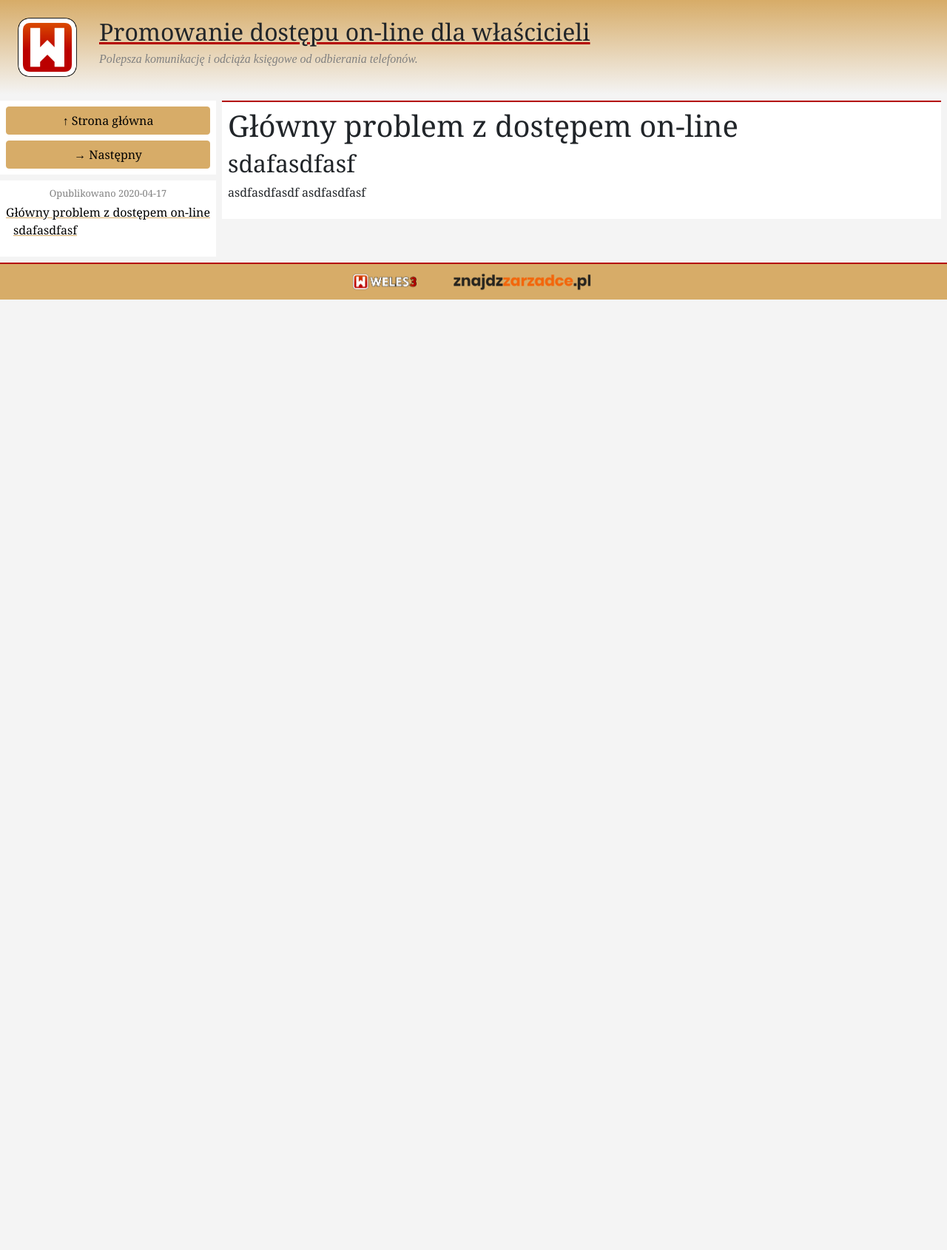
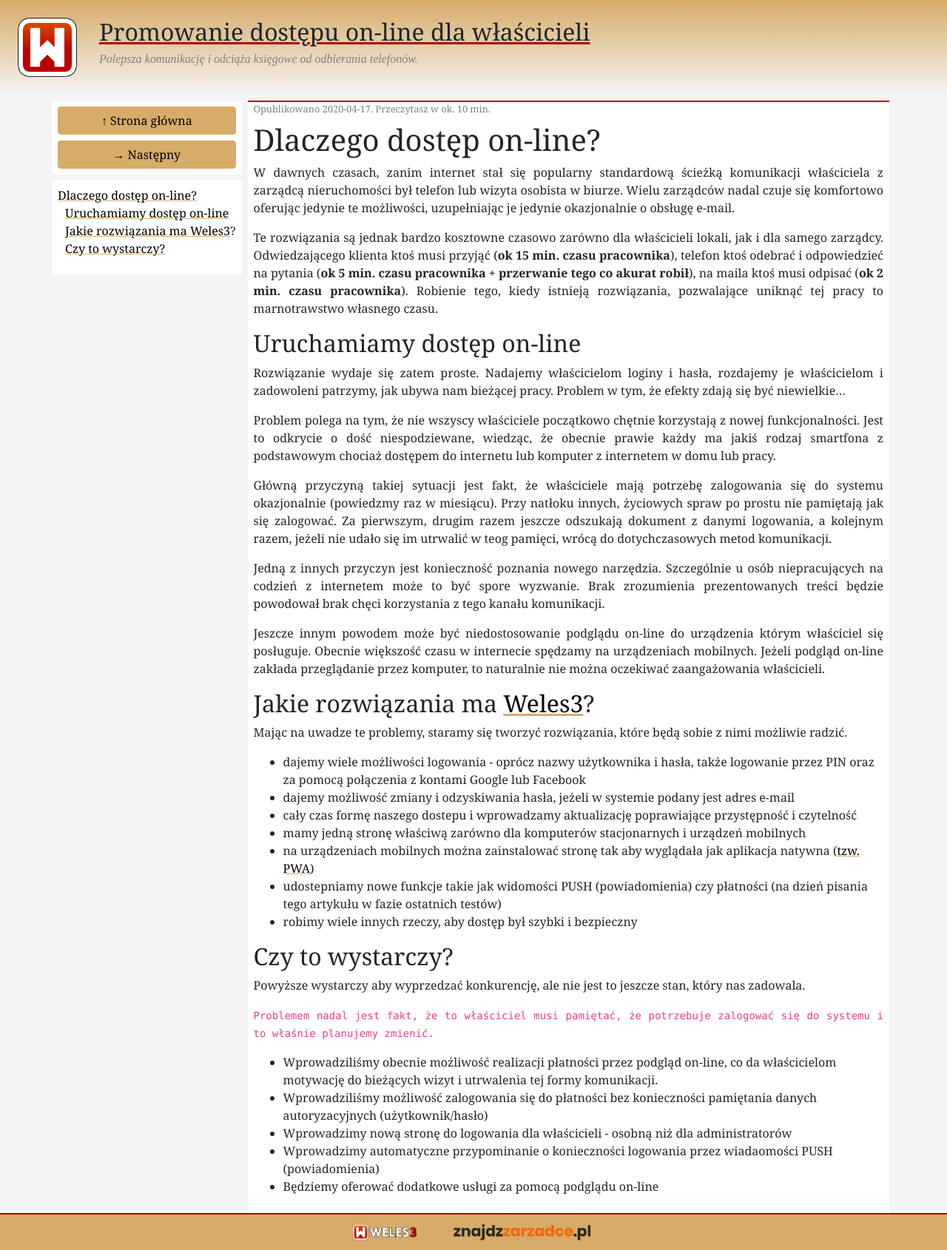
Before and after one commit to Weles3/WWWNowoczesnyZarzadca, a Jekyll site: the page built from _posts/2020-04-17-dostep-dla-wlascicieli.md, in a window 1280 px wide. Shown: the whole page at 74% size. Built offline with Jekyll 4.4.1, drawn with Linux system fonts in a browser that asks for light colours; before the commit the page ends 900 px from its top, so only the background shows below that.

Commit message:
post 2020-04-17

```diff
--- a/_includes/postcard.html
+++ b/_includes/postcard.html
@@ -5,6 +5,8 @@
             <span class="h4">{{ include.post.title }}</span>
         </a>
         <div class="wls-quote wls-subtitle">{{ include.post.subTitle }}</div>
+        <div class="wls-subtitle small">Opublikowano {{ include.post.date | date: "%Y-%m-%d" }}.</div>
+        <div class="wls-subtitle small">Przeczytasz w ok. {{ include.post.readTime }} min.</div>
     </div>
     <div class="d-block d-sm-none text-center ">
         <a href="{{ include.post.url }}">
@@ -15,5 +17,7 @@
             <span class="h4">{{ include.post.title }}</span>
         </a>
         <div class="wls-quote wls-subtitle">{{ include.post.subTitle }}</div>
+        <div class="wls-subtitle small">Opublikowano {{ include.post.date | date: "%Y-%m-%d" }}.</div>
+        <div class="wls-subtitle small">Przeczytasz w ok. {{ include.post.readTime }} min.</div>
     </div>
 </div>
--- a/_layouts/post.html
+++ b/_layouts/post.html
@@ -1,7 +1,7 @@
 ---
 layout: default
 ---
-<div class="container-fluid">
+<div class="container">
 
     <div class="row">
 
@@ -11,12 +11,13 @@
             </div>
 
             <div class="bg-white p-2 mb-2">
-                <div class="mb-1 wls-subtitle small text-center">Opublikowano {{ page.date | date: "%Y-%m-%d" }}</div>
+
                 {% include toc.html html=content id="toc" item_class="wls-toc" %}
             </div>
         </div>
         <div class="col-12 col-md p-0">
-            <div class="bg-white p-2 mx-md-2 wls-bt-r" id="postContent">
+            <div class="bg-white px-2 wls-subtitle small mx-md-2 wls-bt-r">Opublikowano {{ page.date | date: "%Y-%m-%d" }}. Przeczytasz w ok. {{ page.readTime }} min.</div>
+            <div class="bg-white p-2 mx-md-2" id="postContent">
                 {{ content }}
             </div>
         </div>
--- a/_posts/2020-04-17-dostep-dla-wlascicieli.md
+++ b/_posts/2020-04-17-dostep-dla-wlascicieli.md
@@ -3,11 +3,67 @@
 title: Promowanie dostępu on-line dla właścicieli
 subTitle: Polepsza komunikację i odciąża księgowe od odbierania telefonów.
 image: stock/biurko.jpg
+readTime: 10
 ---
+# Dlaczego dostęp on-line?
 
-# Główny problem z dostępem on-line
+W dawnych czasach, zanim internet stał się popularny standardową ścieżką komunikacji właściciela
+z zarządcą nieruchomości był telefon lub wizyta osobista w biurze. Wielu zarządców nadal czuje się
+komfortowo oferując jedynie te możliwości, uzupełniając je jedynie okazjonalnie o obsługę e-mail.
+
+Te rozwiązania są jednak bardzo kosztowne czasowo zarówno dla właścicieli lokali, jak i dla samego
+zarządcy. Odwiedzającego klienta ktoś musi przyjąć (__ok 15 min. czasu pracownika__), telefon ktoś odebrać
+i odpowiedzieć na pytania (__ok 5 min. czasu pracownika + przerwanie tego co akurat robił__), na maila ktoś
+musi odpisać (__ok 2 min. czasu pracownika__). Robienie tego, kiedy istnieją rozwiązania, pozwalające
+uniknąć tej pracy to marnotrawstwo własnego czasu.
 
 
-## sdafasdfasf
-asdfasdfasdf
-asdfasdfasf
+## Uruchamiamy dostęp on-line
+
+Rozwiązanie wydaje się zatem proste. Nadajemy właścicielom loginy i hasła, rozdajemy je właścicielom i
+zadowoleni patrzymy, jak ubywa nam bieżącej pracy. Problem w tym, że efekty zdają się być niewielkie...
+
+Problem polega na tym, że nie wszyscy właściciele początkowo chętnie korzystają z nowej funkcjonalności.
+Jest to odkrycie o dość niespodziewane, wiedząc, że obecnie prawie każdy ma jakiś rodzaj smartfona z
+podstawowym chociaż dostępem do internetu lub komputer z internetem w domu lub pracy.
+
+Główną przyczyną takiej sytuacji jest fakt, że właściciele mają potrzebę zalogowania się do systemu okazjonalnie
+(powiedzmy raz w miesiącu). Przy natłoku innych, życiowych spraw po prostu nie pamiętają jak się zalogować.
+Za pierwszym, drugim razem jeszcze odszukają dokument z danymi logowania, a kolejnym razem, jeżeli nie udało
+się im utrwalić w teog pamięci, wrócą do dotychczasowych metod komunikacji.
+
+Jedną z innych przyczyn jest konieczność poznania nowego narzędzia. Szczególnie u osób niepracujących na codzień
+z internetem może to być spore wyzwanie. Brak zrozumienia prezentowanych treści będzie powodował brak chęci
+korzystania z tego kanału komunikacji.
+
+Jeszcze innym powodem może być niedostosowanie podglądu on-line do urządzenia którym właściciel się posługuje.
+Obecnie większość czasu w internecie spędzamy na urządzeniach mobilnych. Jeżeli podgląd on-line zakłada przeglądanie
+przez komputer, to naturalnie nie można oczekiwać zaangażowania właścicieli.
+
+
+## Jakie rozwiązania ma [Weles3](https://www.e-adm.pl)?
+
+Mając na uwadze te problemy, staramy się tworzyć rozwiązania, które będą sobie z nimi możliwie radzić.
+ - dajemy wiele możliwości logowania - oprócz nazwy użytkownika i hasła, także logowanie przez PIN oraz
+za pomocą połączenia z kontami Google lub Facebook
+ - dajemy możliwość zmiany i odzyskiwania hasła, jeżeli w systemie podany jest adres e-mail
+ - cały czas formę naszego dostepu i wprowadzamy aktualizację poprawiające przystępność i czytelność
+ - mamy jedną stronę właściwą zarówno dla komputerów stacjonarnych i urządzeń mobilnych
+ - na urządzeniach mobilnych można zainstalować stronę tak aby wyglądała jak aplikacja natywna ([tzw. PWA](https://pl.wikipedia.org/wiki/Progressive_web_app))
+ - udostepniamy nowe funkcje takie jak widomości PUSH (powiadomienia) czy płatności (na dzień pisania tego artykułu w fazie ostatnich testów)
+ - robimy wiele innych rzeczy, aby dostęp był szybki i bezpieczny
+
+## Czy to wystarczy?
+
+Powyższe wystarczy aby wyprzedzać konkurencję, ale nie jest to jeszcze stan, który nas zadowala.
+
+``
+Problemem nadal jest fakt, że to właściciel musi pamiętać, że potrzebuje zalogować się do systemu i to właśnie planujemy zmienić.
+``
+
+ - Wprowadziliśmy obecnie możliwość realizacji płatności przez podgląd on-line, co da właścicielom motywację do bieżących wizyt
+i utrwalenia tej formy komunikacji.
+ - Wprowadziliśmy możliwość zalogowania się do płatności bez konieczności pamiętania danych autoryzacyjnych (użytkownik/hasło)
+ - Wprowadzimy nową stronę do logowania dla właścicieli - osobną niż dla administratorów
+ - Wprowadzimy automatyczne przypominanie o konieczności logowania przez wiadaomości PUSH (powiadomienia)
+ - Będziemy oferować dodatkowe usługi za pomocą podglądu on-line
--- a/css/main.scss
+++ b/css/main.scss
@@ -127,3 +127,9 @@
         margin: 0px
     }
 }
+
+#postContent {
+    p {
+        text-align: justify;
+    }
+}
```
Also changed, not shown: _posts/2020-04-17-strona-fb.md (+1 -15 lines).
